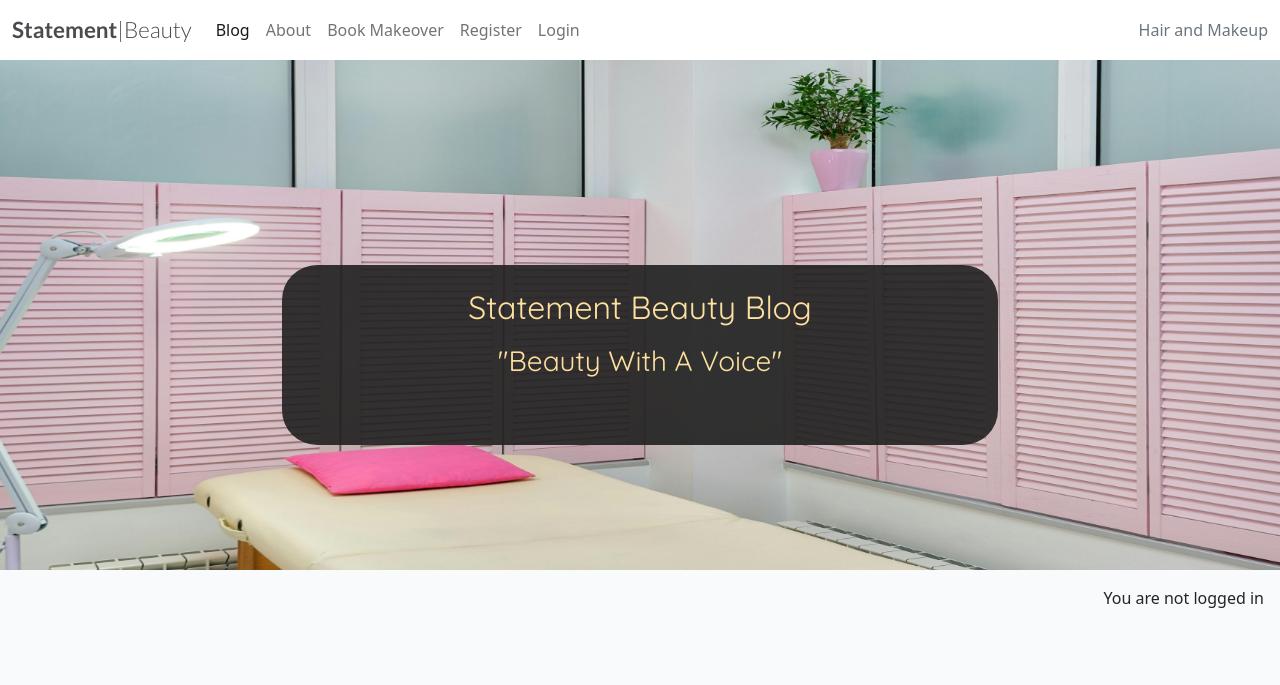
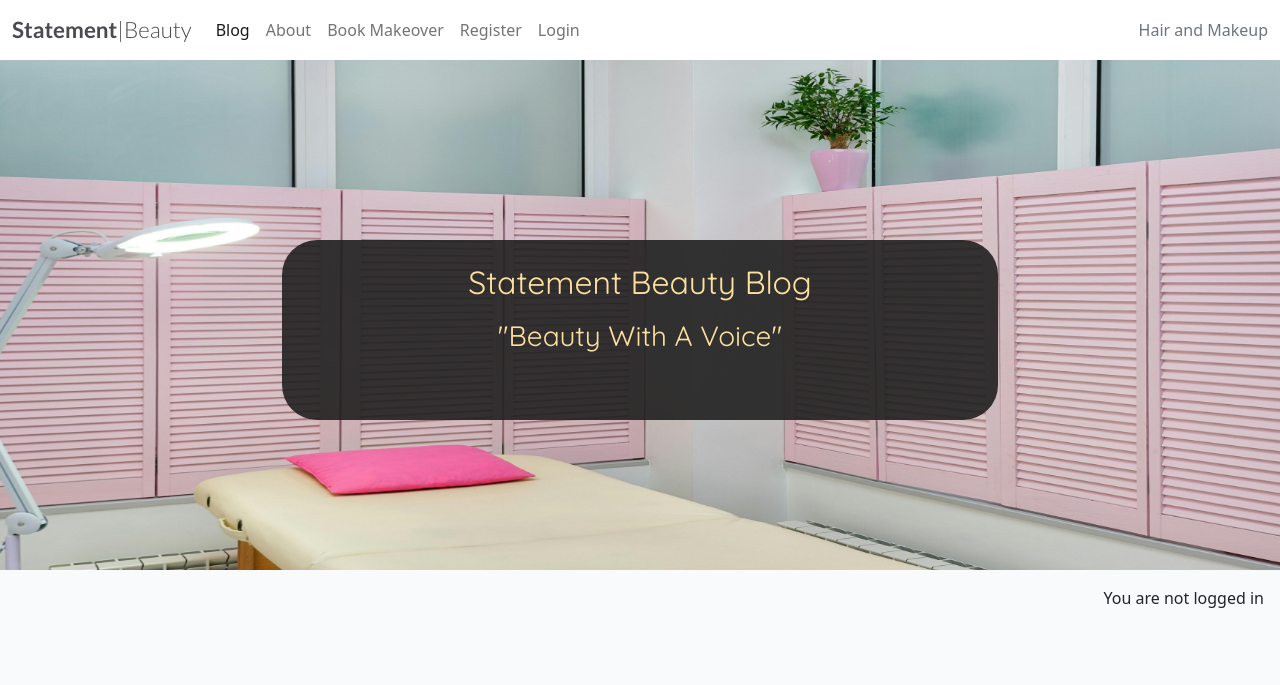
Before and after one commit to KSDunne/statement_beauty, a Django app: page / in a window 1280 px wide. Shown: the top 685 px of the page. Run offline with Django 4.2, Linux system fonts and the light colour scheme; data that the repository does not hold is empty.

Commit message:
Move cover text up

```diff
--- a/static/css/style.css
+++ b/static/css/style.css
@@ -199,7 +199,7 @@ body {
   font-family: 'Quicksand', sans-serif;
   font-size: 130%;
   position: absolute;
-  bottom: 125px;
+  bottom: 150px;
   min-height: 180px;
   padding-top: 15px;
   text-align: center;
```
